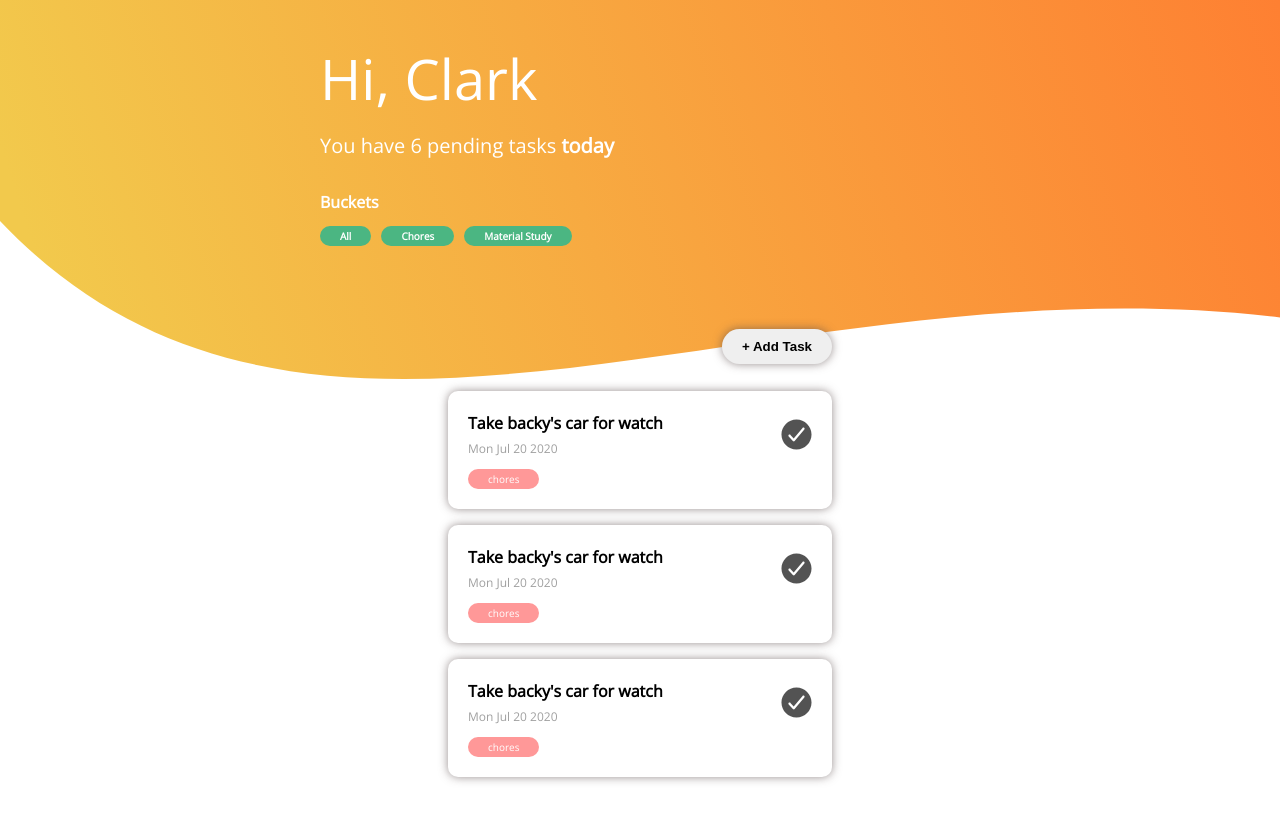
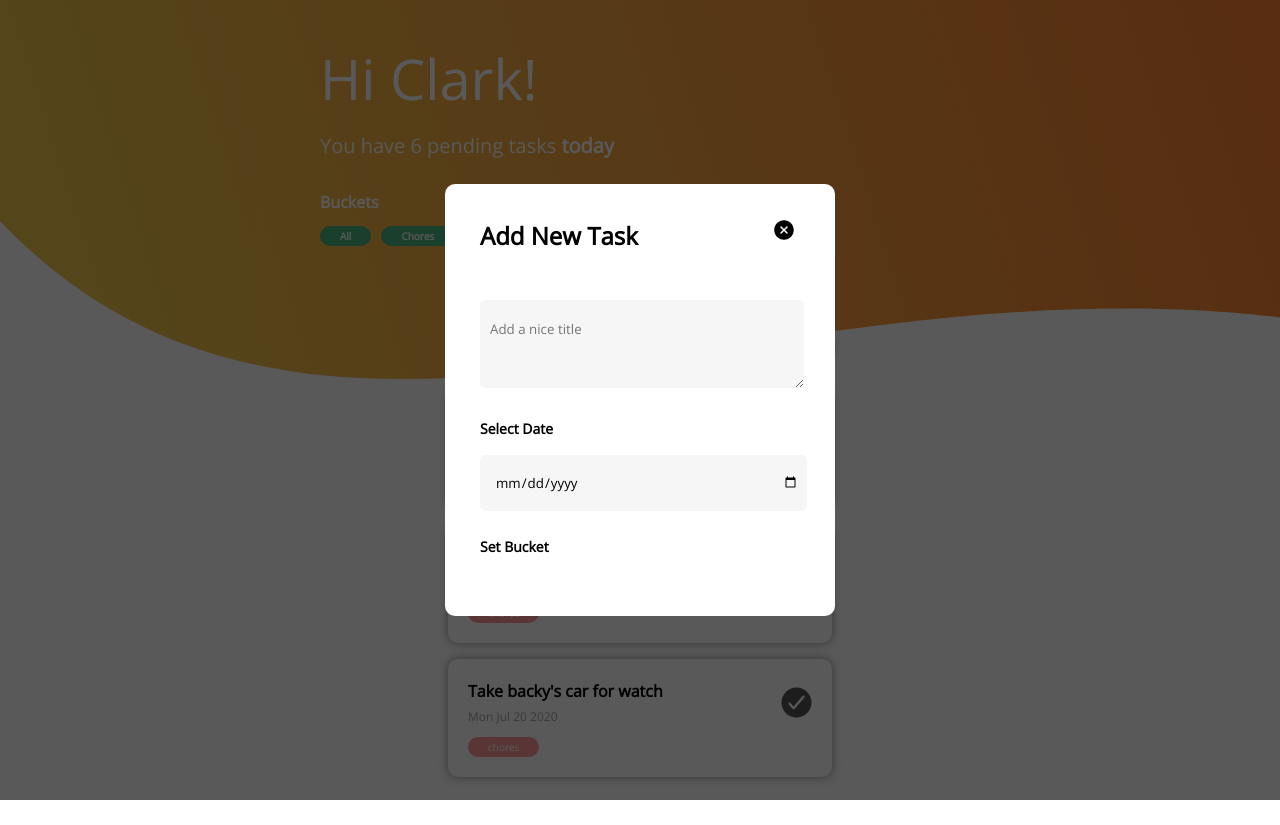
Before and after one commit to itsgracian/pyza-lab-todos, a React (Create React App) app: page / in a window 1280 px wide. Built offline with nearby package versions, Linux system fonts and the light colour scheme.

Commit message:
create todo designed

```diff
--- a/package.json
+++ b/package.json
@@ -9,9 +9,11 @@
     "@types/jest": "^24.0.0",
     "@types/node": "^12.0.0",
     "@types/react": "^16.9.0",
+    "@types/react-datepicker": "^3.0.2",
     "@types/react-dom": "^16.9.0",
     "node-sass": "^4.14.1",
     "react": "^16.13.1",
+    "react-datepicker": "^3.1.3",
     "react-dom": "^16.13.1",
     "react-scripts": "3.4.1",
     "typescript": "~3.7.2"
--- a/src/assets/scss/color.scss
+++ b/src/assets/scss/color.scss
@@ -9,3 +9,4 @@ $green: #4BB682;
 $chore: #FF9898;
 $all: #FF7A00;
 $ao: #A0A0A0;
+$f6: #F6F6F6;
--- /dev/null
+++ b/src/components/todos/create.todo.tsx
@@ -0,0 +1,31 @@
+import React from 'react';
+import DatePicker from 'react-datepicker';
+
+const CreateTodo = ()=>{
+    return(
+        <div className="todo-modal">
+            <div className="m-body">
+                <div className="m-header">
+                    <div className="name">Add new task</div>
+                    <button type="button" className="close"><img src={require('../../assets/image/close.svg')} alt=""/></button>
+                </div>
+                <div className="todo-form">
+                    <form action="" autoComplete="off">
+                        <div className="f-group">
+                            <textarea placeholder="Add a nice title" className="form-input"></textarea>
+                        </div>
+                        <div className="f-group">
+                            <label>Select Date</label>
+                            <input type="date" placeholder="select date" className="date"/>
+                        </div>
+                        <div className="f-group">
+                            <label>Set Bucket</label>
+
+                        </div>
+                    </form>
+                </div>
+            </div>
+        </div>
+    )
+}
+export default CreateTodo;
--- a/src/components/todos/index.tsx
+++ b/src/components/todos/index.tsx
@@ -1,13 +1,20 @@
-import React from 'react';
+import React, { useState } from 'react';
 import ViewTodos from './view.todos';
+import { IState } from './types';
 import './todos.scss';
+import CreateTodo from './create.todo';
 
 const Todos = ()=>{
+    const [state, setState] = useState<IState>({open: true});
+    const onHandleModal = ()=>{
+        setState({...state, open: !state.open });
+    }
     return(
         <div className="todos">
+            {state.open && <CreateTodo/>}
             <div className="todo-header">
                 <div className="container">
-                <div className="user-info"><div className="logo"></div><div className="name">Hi, Clark</div></div>
+                <div className="user-info"><div className="logo"></div><div className="name">Hi Clark!</div></div>
                 <div className="pending-task">You have 6 pending tasks <b>today</b></div>
                 <div className="buckets">
                     <div className="bold">Buckets</div>
@@ -17,7 +24,7 @@ const Todos = ()=>{
                 </div>
                 </div>
             </div>
-            <ViewTodos/>
+            <ViewTodos onHandleModal={onHandleModal} />
         </div>
     )
 }
--- a/src/components/todos/todos.scss
+++ b/src/components/todos/todos.scss
@@ -122,4 +122,79 @@
             }
         }
     }
+    .todo-modal{
+        position: fixed;
+        top: 0;
+        right: 0;
+        left: 0;
+        bottom: 0;
+        z-index: 100;
+        background: $blackRGB;
+        width: 100%;
+        display: flex;
+        justify-content: center;
+        align-items: center;
+        .m-body{
+            width: 25%;
+            background: $white;
+            padding: 35px;
+            border-radius: 10px;
+            .m-header{
+                font-weight: bold;
+                text-transform: capitalize;
+                position: relative;
+                .name{
+                    font-size: 24px;
+                    line-height: 33px;
+                }
+                .close{
+                    position: absolute;
+                    right: 0;
+                    cursor: pointer;
+                    border: none;
+                    background: none;
+                    outline: none;
+                    box-shadow: none;
+                    top: 0;
+                }
+            }
+            .todo-form{
+                position: relative;
+                width: 100%;
+                margin-top: 3rem;
+                .f-group{
+                    margin-top: 1.5rem;
+                    margin-bottom: 1.5rem;
+                    position: relative;
+                    margin-right: 1rem;
+                }
+                label{
+                    font-weight: bold;
+                    font-size: 14px;
+                    text-transform: capitalize;
+                }
+                input, .form-input{
+                    font-family: 'Open Sans', sans-serif;
+                    background: $f6;
+                    border: none;
+                    border-radius: 5px;
+                    outline: none;
+                    width: 100%;
+                }
+                input{
+                    height: 40px;
+                    padding: 8px;
+                    padding-left: 15px;
+                }
+                .form-input{
+                    height: 58px;
+                    padding: 10px;
+                    padding-top: 20px;
+                }
+                .date{
+                    margin-top: 1rem;
+                }
+            }
+        }
+    }
 }
--- /dev/null
+++ b/src/components/todos/types.ts
@@ -0,0 +1,3 @@
+export type IState = {
+    open: boolean;
+}
--- a/src/components/todos/view.todos.tsx
+++ b/src/components/todos/view.todos.tsx
@@ -1,11 +1,16 @@
 import React from 'react';
 import accept from '../../assets/image/accept.svg';
-const ViewTodos = ()=>{
+
+type Iprops = {
+    onHandleModal: ()=>void;
+}
+const ViewTodos = (props:Iprops)=>{
+    const { onHandleModal } = props;
     return(
         <div className="view-todos">
             <div className="todo-items">
                 <div className="add">
-                    <button>+ add task</button>
+                    <button onClick={onHandleModal}>+ add task</button>
                 </div>
                 <div className="items">
                     <div className="name item-property">Take backy's car for watch</div>
```
Also changed, not shown: src/assets/image/close.svg (added), src/assets/image/hi.svg (deleted).
